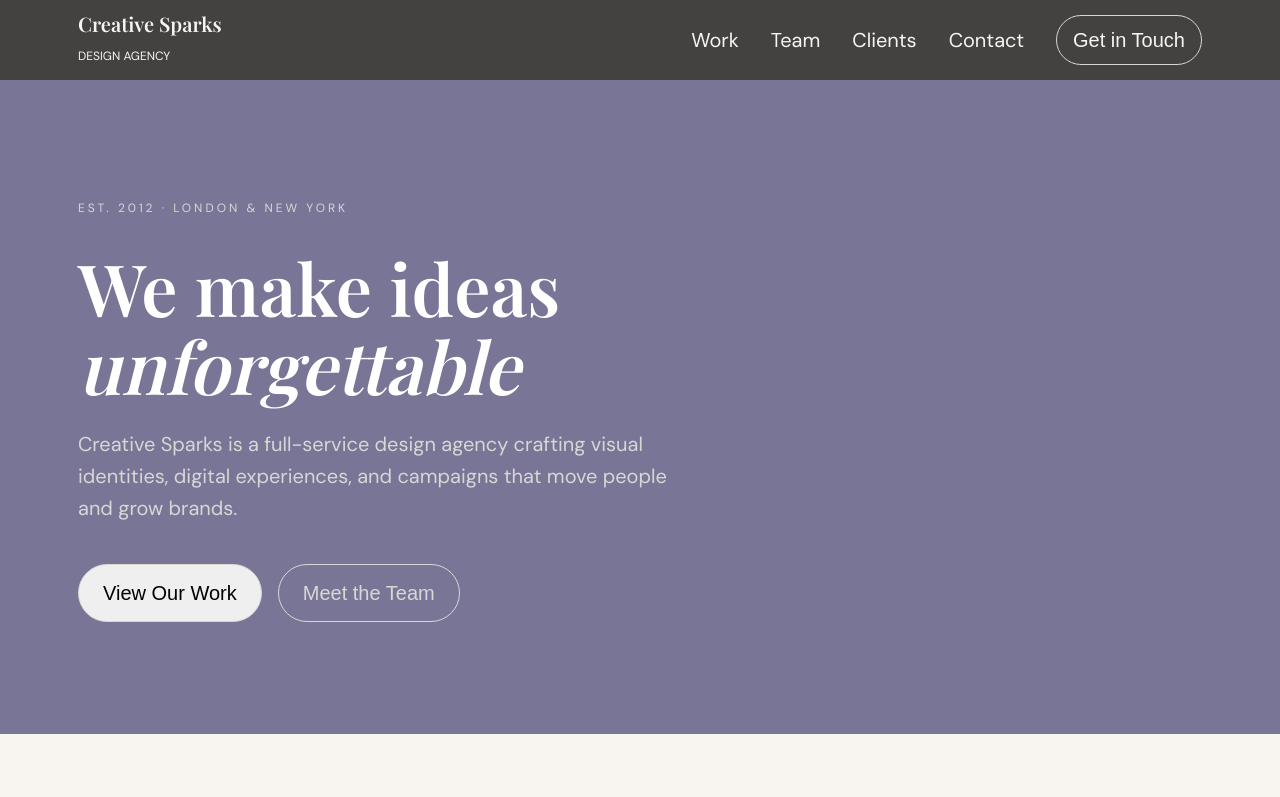
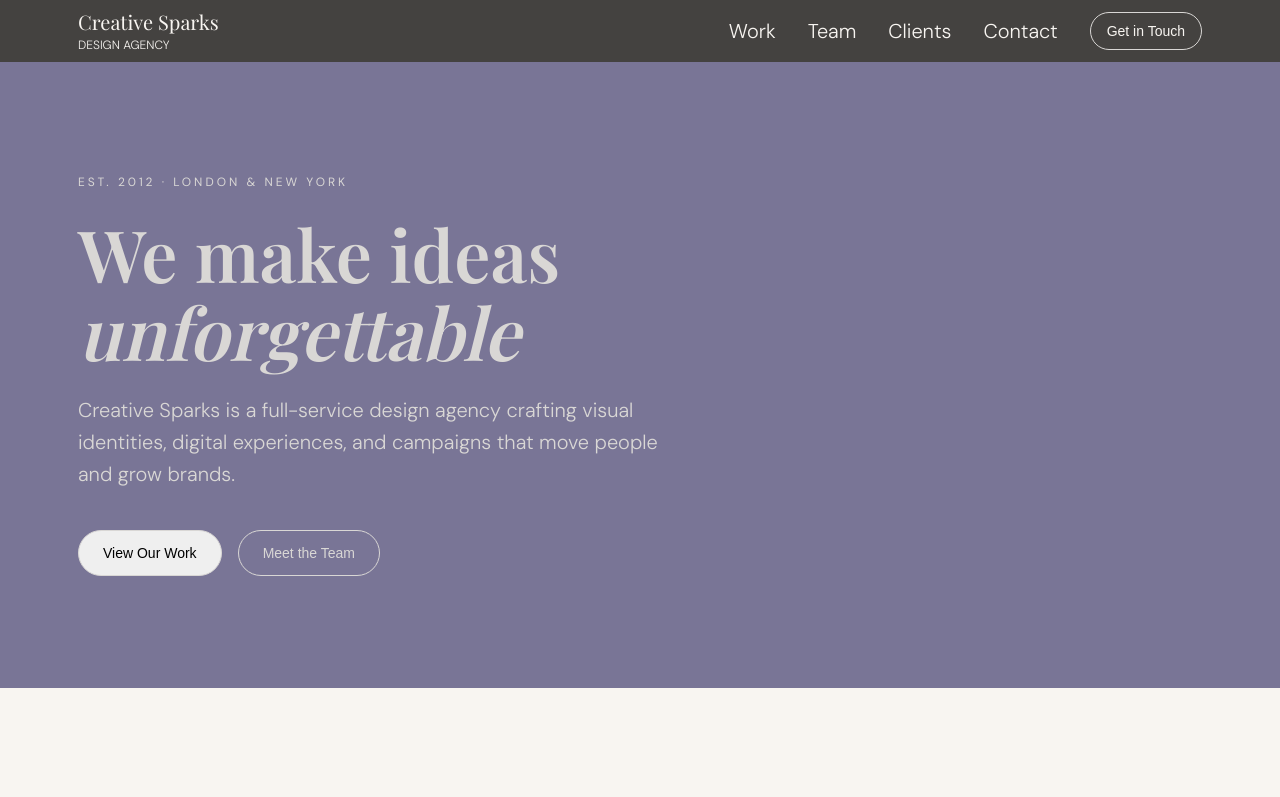
Before and after one commit to tgifford-usc/ResponsiveLayout2026, a plain HTML site: page index.html in a window 1280 px wide. Shown: the top 797 px of the page. Drawn offline with nearby package versions, Linux system fonts and the light colour scheme; a web font is replaced by a local one.

Commit message:
Refactored CSS

```diff
--- a/index.html
+++ b/index.html
@@ -12,8 +12,8 @@
     <div id="Banner">
         <div id="BannerContent">
             <div id="Logo">
-                <span class="logo-title playfair-display-semibold">Creative Sparks</span>
-                <span class="logo-subtitle dm-sans-regular">Design Agency</span>
+                <span class="logo-title">Creative Sparks</span>
+                <span class="logo-subtitle">Design Agency</span>
             </div>
             <button id="navToggle" aria-expanded="false" aria-controls="Nav" aria-label="Menu">☰</button>
             <nav id="Nav">
@@ -26,11 +26,11 @@
         </div>
     </div>
 
-    <div id="Hero">
-        <div id="HeroContent">
-            <span class="eyebrow dm-sans-regular">Est. 2012 · London & New York</span>
+    <div id="Hero" class="section">
+        <div id="HeroContent" class="section-content">
+            <span class="eyebrow">Est. 2012 · London & New York</span>
             <div id="Headline">
-                <span class="headline playfair-display-semibold">We make ideas<br><span class="headline playfair-display-semibold-italic">unforgettable</span></span>
+                <span class="heading1">We make ideas<br><span class="emphasis">unforgettable</span></span>
             </div>
             <div id="Byline">
                 Creative Sparks is a full-service design agency crafting visual identities, digital experiences, and campaigns that move people and grow brands.
@@ -44,19 +44,19 @@
 
     </div>
 
-    <div id="TeamSection">
-        <div id="TeamSectionContent">
+    <div id="TeamSection" class="section">
+        <div id="TeamSectionContent" class="section-content">
             <div id="TeamSectionBanner">
-                <span class="section-title playfair-display-semibold" id="ourTeamTitle">Our Team</span>
-                <span id="ourTeamByline">Three specialists. One shared obsession - <br>design that works.</span>
+                <span id="ourTeamTitle" class="heading2" >Our Team</span>
+                <span id="ourTeamByline" class="small">Three specialists. One shared obsession - <br>design that works.</span>
             </div>
             <div id="TeamMembers">
                 <div class="team-member-card">
                     <img class="team-member-image" src="images/TeamMember1.jpeg" alt />
                     <div class="team-member-info">
                         <span class="eyebrow">Creative Designer</span>
-                        <span class="team-member-name playfair-display-semibold">Maya Castillo</span>
-                        <span class="team-member-bio">A seasoned Creative Designer with 15+ years of experience, Maya specializes in digital media design, typography, and illustration. An alumnus of Rhode Island School of Design, she combines modern trends with a timeless aesthetic to create innovative and enduring designs.</span>
+                        <span class="team-member-name heading3">Maya Castillo</span>
+                        <span class="small">A seasoned Creative Designer with 15+ years of experience, Maya specializes in digital media design, typography, and illustration. An alumnus of Rhode Island School of Design, she combines modern trends with a timeless aesthetic to create innovative and enduring designs.</span>
                     </div>
 
                 </div>
@@ -65,8 +65,8 @@
                     <img class="team-member-image" src="images/TeamMember2.jpeg" alt />
                     <div class="team-member-info">
                         <span class="eyebrow">Creative Director</span>
-                        <span class="team-member-name playfair-display-semibold">Leonardo Fletcher</span>
-                        <span class="team-member-bio">Leonardo is a dynamic Creative Director with dual expertise in visual design and strategic thinking. A Central Saint Martins graduate, he transforms abstract concepts into tangible solutions, employing design thinking as a catalyst for business growth and social change..</span>
+                        <span class="team-member-name heading3">Leonardo Fletcher</span>
+                        <span class="small">Leonardo is a dynamic Creative Director with dual expertise in visual design and strategic thinking. A Central Saint Martins graduate, he transforms abstract concepts into tangible solutions, employing design thinking as a catalyst for business growth and social change..</span>
                     </div>
                     </div>
 
@@ -74,8 +74,8 @@
                     <img class="team-member-image" src="images/TeamMember3.jpeg" alt />
                     <div class="team-member-info">
                         <span class="eyebrow">UX/UI Designer</span>
-                        <span class="team-member-name playfair-display-semibold">Kiera Thompson</span>
-                        <span class="team-member-bio">A School of Visual Arts graduate, Kiera combines aesthetics with user-centric design to enhance user experience. Specializing in prototyping, user research, and interaction design, she simplifies the digital journey by blending functionality and beauty.</span>
+                        <span class="team-member-name heading3">Kiera Thompson</span>
+                        <span class="small">A School of Visual Arts graduate, Kiera combines aesthetics with user-centric design to enhance user experience. Specializing in prototyping, user research, and interaction design, she simplifies the digital journey by blending functionality and beauty.</span>
                     </div>
                 </div>
             </div>
@@ -83,11 +83,11 @@
         </div>
     </div>
 
-    <div id="ClientsSection">
-        <div id="ClientsSectionContent">
+    <div id="ClientsSection" class="section">
+        <div id="ClientsSectionContent" class="section-content">
             <div id="ClientsSectionBanner">
                 <span class="eyebrow">Trusted by</span>
-                <span class="section-title playfair-display-semibold" id="ClientsSectionTitle">Our Clients</span>
+                <span class="heading2" id="ClientsSectionTitle">Our Clients</span>
             </div>
             <div id="ClientIcons">
                 <img class="client-icon" src="images/ClientIcon1.png" alt />
--- a/styles.css
+++ b/styles.css
@@ -22,49 +22,6 @@
   --neutral-700: #444240;
   --neutral-900: #171513;
 
-  /* font sizes */
-  --heading1-size-desktop: 72px;
-  --heading1-size-tablet: 72px;
-  --heading1-size-phone: 36px;
-
-  --heading1-line-height-desktop: 78px;
-  --heading1-line-height-tablet: 78px;
-  --heading1-line-height-phone: 40px;
-
-  --body-size-desktop: 20px;
-  --body-size-tablet: 20px;
-  --body-size-phone: 14px;
-
-  --body-line-height-desktop: 32px;
-  --body-line-height-tablet: 32px;
-  --body-line-height-phone: 18px;
-
-  --heading2-size-desktop: 48px;
-  --heading2-size-tablet: 48px;
-  --heading2-size-phone: 24px;
-
-  --heading2-line-height-desktop: 60px;
-  --heading2-line-height-tablet: 60px;
-  --heading2-line-height-phone: 30px;
-
-  --section-padding-vertical-desktop: 112px;
-  --section-padding-vertical-tablet: 112px;
-  --section-padding-vertical-phone: 32px;
-
-  --section-padding-horizontal-desktop: 32px;
-  --section-padding-horizontal-tablet: 32px;
-  --section-padding-horizontal-phone: 16px;
-
-  /* responsive sizes */
-  --heading1-size: var(--heading1-size-phone);
-  --heading1-line-height: var(--heading1-line-height-phone);
-  --body-size: var(--body-size-phone);
-  --body-line-height: var(--body-line-height-phone);
-  --heading2-size: var(--heading2-size-phone);
-  --heading2-line-height: var(--heading2-line-height-phone);
-  --section-padding-vertical: var(--section-padding-vertical-phone);
-  --section-padding-horizontal: var(--section-padding-horizontal-phone);
-
   /* semantic colours */
   --background-color: var(--neutral-100);
   --on-background-color: var(--neutral-500);
@@ -82,9 +39,65 @@
   --banner-color: var(--neutral-700);
   --on-banner-color: var(--neutral-100);
   --highlight-on-banner-color: var(--neutral-000);
+
+  /* Desktop font sizes */
+  --heading1-size: 72px;
+  --heading1-line-height: 78px;
+  --body-size: 20px;
+  --body-line-height: 32px;
+  --heading2-size: 48px;
+  --heading2-line-height: 60px;
+  --logo-title-size: 20px;
+  --logo-title-line-height: 28px;
+  --logo-subtitle-size: 12px;
+  --logo-subtitle-line-height: 18px;
+  --button-label-size: 14px;
+  --button-label-line-height: 20px;
+  --eyebrow-size: 12px;
+  --eyebrow-line-height: 16px;
+  --small-size: 14px;
+  --small-line-height: 20px;
+  --navlink-size: 14px;
+  --navlink-line-height: 20px;
+  --heading3-size: 24px;
+  --heading3-line-height: 30px;
+  --section-padding-vertical: 112px;
+  --section-padding-horizontal: 0px;
+  --footer-padding-vertical: 40px;
+
+  /* font families and weights */
+  --navlink-family: "DM Sans", sans-serif;
+  --navlink-weight: 400;
+  --heading1-family: "Playfair Display", serif;
+  --heading1-weight: 600;
+  --heading2-family: "Playfair Display", serif;
+  --heading2-weight: 600;
+  --heading3-family: "Playfair Display", serif;
+  --heading3-weight: 500;
+  --body-family: "DM Sans", sans-serif;
+  --body-weight: 300;
+  --eyebrow-family: "DM Sans", sans-serif;
+  --eyebrow-weight: 400;
+  --logotitle-family: "Playfair Display", serif;
+  --logotitle-weight: 600;
+  --logosubtitle-family: "DM Sans", sans-serif;
+  --logosubtitle-weight: 400;
+  --buttonlabel-family: "DM Sans", sans-serif;
+  --buttonlabel-weight: 400;
+  --eyebrow-family: "DM Sans", sans-serif;
+  --eyebrow-weight: 400;
+  --small-family: "DM Sans", sans-serif;
+  --small-weight: 400;
+  --body-family: "DM Sans", sans-serif;
+  --body-weight: 300;
+  --heading2-family: "Playfair Display", serif;
+  --heading2-weight: 600;
+  --heading3-family: "Playfair Display", serif;
+  --heading3-weight: 500;
 }
 
 
+/* change colour scheme for dark mode */
 @media (prefers-color-scheme: dark) {
   :root {
     --background-color: var(--neutral-700);
@@ -107,70 +120,150 @@
 }
 
 
-@media (min-width: 700px) {
+/* resize fonts and section padding for tablets */
+@media (max-width: 1124px) {
   :root {
-    --heading1-size: var(--heading1-size-tablet);
-    --heading1-line-height: var(--heading1-line-height-tablet);
-    --body-size: var(--body-size-tablet);
-    --body-line-height: var(--body-line-height-tablet);
-    --heading2-size: var(--heading2-size-tablet);
-    --heading2-line-height: var(--heading2-line-height-tablet);
-    --section-padding-vertical: var(--section-padding-vertical-tablet);
-    --section-padding-horizontal: var(--section-padding-horizontal-tablet);
+    --heading1-size: 72px;
+    --heading1-line-height: 78px;
+    --body-size: 20px;
+    --body-line-height: 32px;
+    --heading2-size: 48px;
+    --heading2-line-height: 60px;
+    --logo-title-size: 20px;
+    --logo-title-line-height: 28px;
+    --logo-subtitle-size: 12px;
+    --logo-subtitle-line-height: 18px;
+    --button-label-size: 14px;
+    --button-label-line-height: 20px;
+    --eyebrow-size: 12px;
+    --eyebrow-line-height: 16px;
+    --small-size: 14px;
+    --small-line-height: 20px;
+    --navlink-size: 14px;
+    --navlink-line-height: 20px;
+    --heading3-size: 24px;
+    --heading3-line-height: 30px;
+    --section-padding-vertical: 112px;
+    --section-padding-horizontal: 16px;
+    --footer-padding-vertical: 40px;
   }
 }
 
-@media (min-width: 1124px) {
+/* resize fonts and section padding for phones */
+@media (max-width: 700px) {
   :root {
-    --heading1-size: var(--heading1-size-desktop);
-    --heading1-line-height: var(--heading1-line-height-desktop);
-    --body-size: var(--body-size-desktop);
-    --body-line-height: var(--body-line-height-desktop);
-    --heading2-size: var(--heading2-size-desktop);
-    --heading2-line-height: var(--heading2-line-height-desktop);
-    --section-padding-vertical: var(--section-padding-vertical-desktop);
-    --section-padding-horizontal: var(--section-padding-horizontal-desktop);
+    --heading1-size: 36px;
+    --heading1-line-height: 40px;
+    --body-size: 14px;
+    --body-line-height: 18px;
+    --heading2-size: 24px;
+    --heading2-line-height: 30px;
+    --logo-title-size: 14px;
+    --logo-title-line-height: 20px;
+    --logosubtitlesize: 10px;
+    --logosubtitlelineheight: 16px;
+    --buttonlabelsize: 12px;
+    --buttonlabellineheight: 16px;
+    --eyebrowsize: 10px;
+    --eyebrowlineheight: 14px;
+    --smallsize: 12px;
+    --smalllineheight: 18px;
+    --navlinksize: 12px;
+    --navlinklineheight: 18px;
+    --heading3size: 16px;
+    --heading3linesize: 24px;
+    --sectionpaddingvertical: 32px;
+    --sectionpaddinghorizontal: 32px;
+    --footerpaddingvertical: 8px;
+
   }
 }
 
 
-.playfair-display-semibold {
-  font-family: "Playfair Display", serif;
-  font-optical-sizing: auto;
-  font-weight: 600;
-  font-style: normal;
+/* general layout and font styles */
+
+.section {
+  display: flex;
+  justify-content: center;
+  align-items: center;
+  padding-left: var(--section-padding-horizontal);
+  padding-right: var(--section-padding-horizontal);
+  padding-top: var(--section-padding-vertical);
+  padding-bottom: var(--section-padding-vertical);
 }
 
-
-.playfair-display-semibold-italic {
-  font-family: "Playfair Display", serif;
-  font-optical-sizing: auto;
-  font-weight: 600;
-  font-style: italic;
+.section-content {
+  max-width: 1124px;
+  width: 100%;
+  padding: 0px;
+  border: 1px solid var(--border);
+  display: flex;
+  flex-direction: column;
+  justify-content: center;
+  align-items: center;
 }
 
-
-.playfair-display-medium {
-  font-family: "Playfair Display", serif;
-  font-optical-sizing: auto;
-  font-weight: 500;
-  font-style: normal;
+.eyebrow {
+  font-family: var(--eyebrow-family);
+  font-size: var(--eyebrow-size);
+  font-weight: var(--eyebrow-weight);
+  line-height: var(--eyebrow-line-height);
+  text-transform: uppercase;
 }
 
-
-.dm-sans-regular {
-  font-family: "DM Sans", sans-serif;
-  font-optical-sizing: auto;
-  font-weight: 400;
-  font-style: normal;
+.heading1 {
+  font-family: var(--heading1-family);
+  font-size: var(--heading1-size);
+  font-weight: var(--heading1-weight);
+  line-height: var(--heading1-line-height);
+  letter-spacing: var(--heading1-letter-spacing);
 }
 
+.heading2 {
+  font-family: var(--heading2-family);
+  font-size: var(--heading2-size);
+  font-weight: var(--heading2-weight);
+  line-height: var(--heading2-line-height);
+  letter-spacing: var(--heading2-letter-spacing);
+}
 
-.dm-sans-light {
-  font-family: "DM Sans", sans-serif;
-  font-optical-sizing: auto;
-  font-weight: 300;
-  font-style: normal;
+.heading3 {
+  font-family: var(--heading3-family);
+  font-size: var(--heading3-size);
+  font-weight: var(--heading3-weight);
+  line-height: var(--heading3-line-height);
+}
+
+.body {
+  font-family: var(--body-family);
+  font-size: var(--body-size);
+  font-weight: var(--body-weight);
+  line-height: var(--body-line-height);
+}
+
+.small {
+  font-family: var(--small-family);
+  font-size: var(--small-size);
+  font-weight: var(--small-weight);
+  line-height: var(--small-line-height);
+}
+
+.logo-title {
+  font-family: var(--logotitle-family);
+  font-size: var(--logo-title-size);
+  font-weight: var(--logo-title-weight);
+  line-height: var(--logo-title-line-height);
+}
+
+.logo-subtitle {
+  font-family: var(--logosubtitle-family);
+  font-size: var(--logo-subtitle-size);
+  font-weight: var(--logo-subtitle-weight);
+  line-height: var(--logo-subtitle-line-height);
+}
+
+.emphasis {
+  font-style: italic;
 }
 
 
@@ -179,9 +272,8 @@
   color: var(--on-background-color);
   font-size: var(--body-size);
   line-height: var(--body-line-height);
-  font-family: "DM Sans", sans-serif;
-  font-optical-sizing: auto;
-  font-weight: 400;
+  font-family: var(--body-family);
+  font-weight: var(--body-weight);
   font-style: normal;
   margin: 0;
 }
@@ -189,8 +281,8 @@
 button {
   border: var(--border-color) 1px solid ;
   padding: 12px 24px;
-  font-size: var(--body-size);
-  line-height: var(--body-line-height);
+  font-size: var(--button-label-size);
+  line-height: var(--button-label-line-height);
   cursor: pointer;
   border-radius: 32px;
 }
@@ -247,16 +339,16 @@
   letter-spacing: 3px;
 }
 
-.headline {
+/* .headline {
   font-size: var(--heading1-size);
   line-height: var(--heading1-line-height);
   color: var(--highlight-on-primary-color);
-}
+} */
 
-.section-title {
+/* .section-title {
   font-size: var(--heading2-size);
   line-height: var(--heading2-line-height);
-}
+} */
 
 #getInTouchButton {
   background-color: var(--banner-color);
@@ -291,23 +383,10 @@
 #Hero {
   background-color: var(--primary-color);
   color: var(--on-primary-color);
-  display: flex;
-  justify-content: center;
-  align-items: center;
-  flex-direction: column;
-  padding-left: var(--section-padding-horizontal);
-  padding-right: var(--section-padding-horizontal);
-  padding-top: var(--section-padding-vertical);
-  padding-bottom: var(--section-padding-vertical);
 }
 
 #HeroContent {
-  display: flex;
-  flex-direction: column;
-  justify-content: space-between;
-  align-items: left ;
-  max-width: 1124px;
-  width: 100%;
+  align-items: flex-start;
 }
 
 #Headline {
@@ -335,23 +414,8 @@
 #TeamSection {
   background-color: var(--background-color);
   color: var(--on-background-color);
-  display: flex;
-  justify-content: center;
-  align-items: center;
-  flex-direction: column;
-  padding-left: var(--section-padding-horizontal);
-  padding-right: var(--section-padding-horizontal);
-  padding-top: var(--section-padding-vertical);
-  padding-bottom: var(--section-padding-vertical);
 }
 
-#TeamSectionContent {
-  display: flex;
-  flex-direction: column;
-  justify-content: space-between;
-  max-width: 1124px;
-  width: 100%;
-}
 
 #TeamSectionBanner {
   display: flex;
@@ -359,17 +423,11 @@
   align-items: baseline;
   justify-content: space-between;
   padding-bottom: 24px;
+  width: 100%;
 }
 
 #ourTeamTitle {
   color: var(--highlight-on-background-color);
-}
-
-#ourTeamByline {
-  font-size: 14px;
-  line-height: 20px;
-  width: 320px;
-  text-align: right;
 }
 
 #TeamMembers {
@@ -403,27 +461,18 @@
   object-fit: cover;
 } */
 
-.team-member-name {
+/* .team-member-name {
   font-size: 24px;
 }
 
 .team-member-bio {
   font-size: 14px;
   line-height: 20px;
-}
+} */
 
 #ClientsSection {
   background-color: var(--secondary-color);
   color: var(--on-secondary-color);
-  display: flex;
-  justify-content: center;
-  align-items: center;
-  flex-direction: column;
-  padding-left: var(--section-padding-horizontal);
-  padding-right: var(--section-padding-horizontal);
-  padding-top: var(--section-padding-vertical);
-  padding-bottom: var(--section-padding-vertical);
-
 }
 
 #ClientsSectionContent {
@@ -476,9 +525,9 @@
   padding-bottom: 40px;
   padding-left: var(--section-padding-horizontal);
   padding-right: var(--section-padding-horizontal);
-
+  padding-top: var(--footer-padding-vertical);
+  padding-bottom: var(--footer-padding-vertical);
 }
-
 
 #FooterContent {
   display: flex;
@@ -488,7 +537,6 @@
   width: 100%;
   gap: 16px;
 }
-
 
 
 @media (min-width: 700px) {
```
